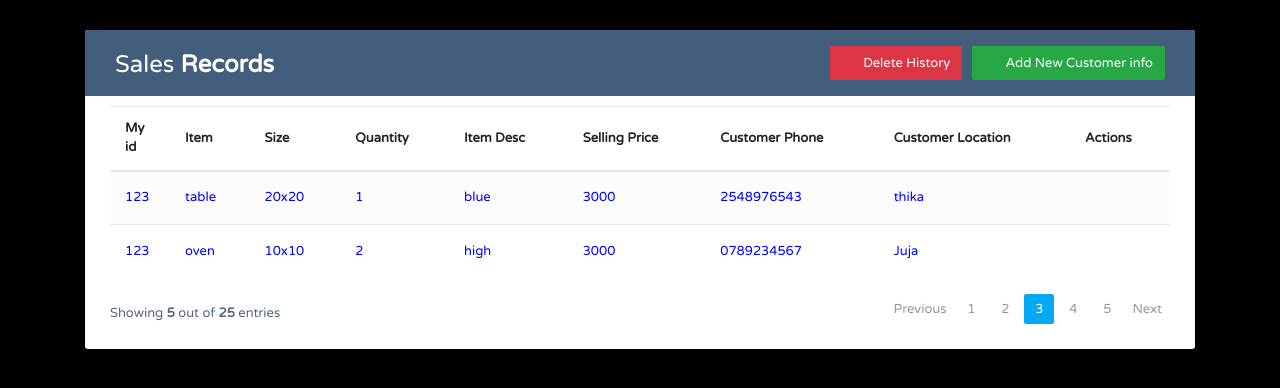
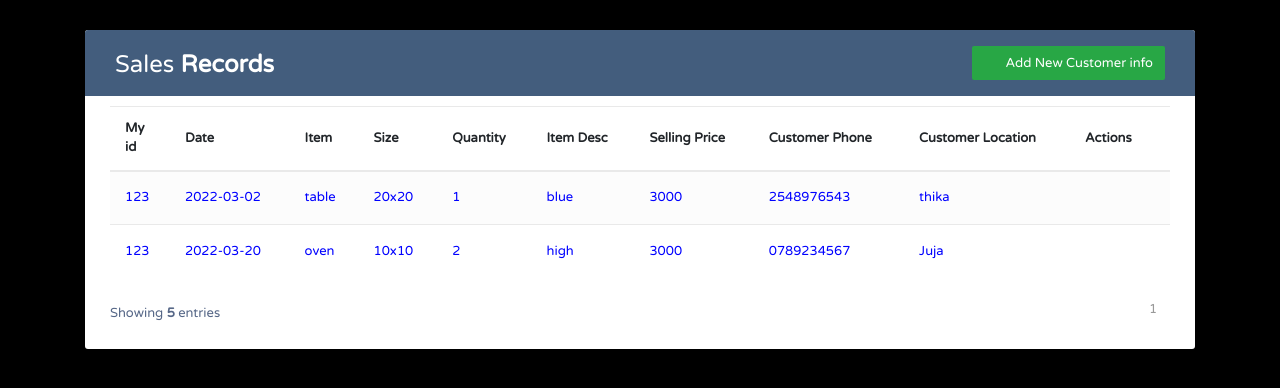
Before and after one commit to shioso20/itrend, a Flask app: page /sales in a window 1280 px wide. Shown: the top 388 px of the page. Run offline with Flask 2, Linux system fonts and the light colour scheme; a user stored in the database is signed in; data comes from the database, SQL or seed files in the repository; both versions use the stored data as it was after the commit; some libraries are stand-ins or nearby versions.

Commit message:
pagination

```diff
--- a/forms.py
+++ b/forms.py
@@ -99,9 +99,9 @@
 @app.route("/sales")
 @login_required
 def sales():
-    info=orders.query.filter_by(eid=current_user.eid).all()
-    print(info)
-    return render_template("sales.html",info=info)
+    page=request.args.get("page",1,type=int)
+    info=orders.query.filter_by(eid=current_user.eid).paginate(page=page,per_page=5)
+    return render_template("sales.html",info=info,all=all)
 
 @app.route("/incoming")
 def dump_data():
@@ -114,7 +114,8 @@
     return render_template("data.html")
 @app.route("/sales/delete/<int:id>")
 def delete(id):
-    data.session.delete(id)
+    row=orders.query.get_or_404(id)
+    data.session.delete(row)
     data.session.commit()
     return redirect(url_for('sales'))
 @app.errorhandler(404)
--- a/template/order.html
+++ b/template/order.html
@@ -184,8 +184,9 @@
       }
     </style>
   </head>
-  <body style="background-color:tomato";>
-    #<a href='/logout'><button>LOGOUT</button></a>
+  <body style="background-color:black";>
+    <a href='{{url_for('logout')}}'><button>LOGOUT</button></a>
+    <a href='{{url_for('sales')}}'><button>MANAGER</button></a>
     {% with messages = get_flashed_messages() %}
    {% if messages %}
       {% for message in messages %}
--- a/template/sales.html
+++ b/template/sales.html
@@ -274,7 +274,7 @@
 					</div>
 					<div class="col-sm-6">
 						<a href="#addEmployeeModal" class="btn btn-success" data-toggle="modal"><i class="material-icons">&#xE147;</i> <span>Add New Customer info</span></a>
-						<a href="#deleteEmployeeModal" class="btn btn-danger" data-toggle="modal"><i class="material-icons">&#xE15C;</i> <span>Delete History</span></a>
+
 					</div>
 				</div>
 			</div>
@@ -283,6 +283,7 @@
 					<tr>
 
 						<th>My id</th>
+						<th>Date </th>
 						<th>Item</th>
 						<th>Size</th>
 						<th>Quantity</th>
@@ -294,9 +295,10 @@
 					</tr>
 				</thead>
 				<tbody style="color:blue">
-					{% for data in info %}
+					{% for data in info.items %}
 					<tr>
 						<td>{{data.eid}}</td>
+						<td>{{data.ddate}}</td>
 						<td>{{data.item}}</td>
 						<td>{{data.size}}</td>
 						<td>{{data.quant}}</td>
@@ -308,19 +310,39 @@
 							<a href="#deleteEmployeeModal" class="delete" data-toggle="modal"><i class="material-icons" data-toggle="tooltip" title="Revoke">&#xE872;</i></a>
 						</td>
 					</tr>
+					<div id="deleteEmployeeModal" class="modal fade">
+						<div class="modal-dialog">
+							<div class="modal-content">
+								<form action="/sales/delete/{{data.id}}">
+									<div class="modal-header">
+										<h4 class="modal-title">Revoke Order</h4>
+										<button type="button" class="close" data-dismiss="modal" aria-hidden="true">&times;</button>
+									</div>
+									<div class="modal-body">
+										<p>Are you sure you want to Revoke this order?</p>
+										<p class="text-warning"><small>This action cannot be undone.</small></p>
+									</div>
+									<div class="modal-footer">
+										<input type="button" class="btn btn-default" data-dismiss="modal" value="Cancel">
+										<input type="submit" class="btn btn-danger" value="Delete">
+									</div>
+								</form>
+							</div>
+						</div>
+					</div>
 					{% endfor %}
 				</tbody>
 			</table>
 			<div class="clearfix">
-				<div class="hint-text">Showing <b>5</b> out of <b>25</b> entries</div>
+				<div class="hint-text">Showing <b>5</b> entries</div>
 				<ul class="pagination">
-					<li class="page-item disabled"><a href="#">Previous</a></li>
-					<li class="page-item"><a href="#" class="page-link">1</a></li>
-					<li class="page-item"><a href="#" class="page-link">2</a></li>
-					<li class="page-item active"><a href="#" class="page-link">3</a></li>
-					<li class="page-item"><a href="#" class="page-link">4</a></li>
-					<li class="page-item"><a href="#" class="page-link">5</a></li>
-					<li class="page-item"><a href="#" class="page-link">Next</a></li>
+					{% for pages in info.iter_pages() %}
+					{% if pages %}
+						<li class="page-item"><a href="{{url_for('sales',page=pages)}}" class="page-link">{{pages}}</a></li>
+					{% else %}
+					 ...
+					 {% endif %}
+           {% endfor %}
 				</ul>
 			</div>
 		</div>
@@ -363,25 +385,6 @@
 	</div>
 </div>
 
-<div id="deleteEmployeeModal" class="modal fade">
-	<div class="modal-dialog">
-		<div class="modal-content">
-			<form action="">
-				<div class="modal-header">
-					<h4 class="modal-title">Revoke Order</h4>
-					<button type="button" class="close" data-dismiss="modal" aria-hidden="true">&times;</button>
-				</div>
-				<div class="modal-body">
-					<p>Are you sure you want to Revoke this order?</p>
-					<p class="text-warning"><small>This action cannot be undone.</small></p>
-				</div>
-				<div class="modal-footer">
-					<input type="button" class="btn btn-default" data-dismiss="modal" value="Cancel">
-					<input type="submit" class="btn btn-danger" value="Delete">
-				</div>
-			</form>
-		</div>
-	</div>
-</div>
+
 </body>
 </html>
```
Also changed, not shown: order.db.
